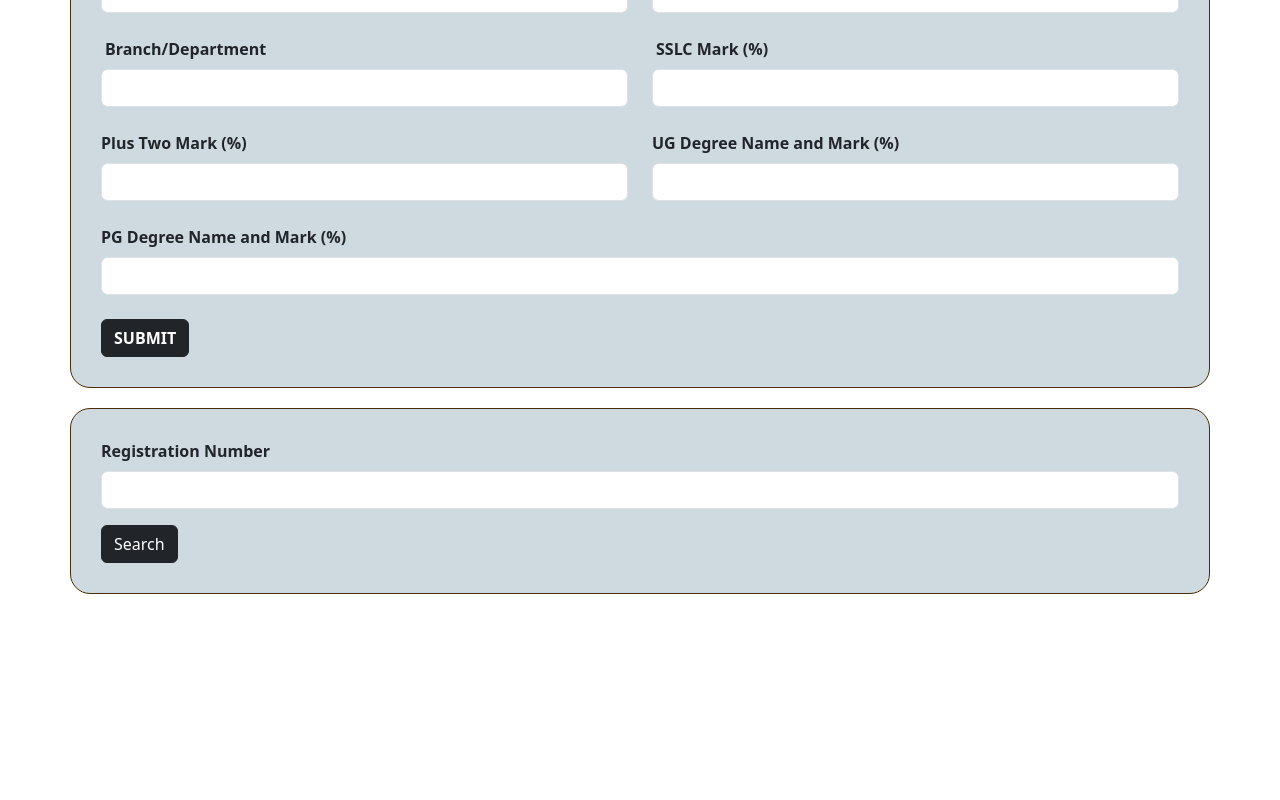
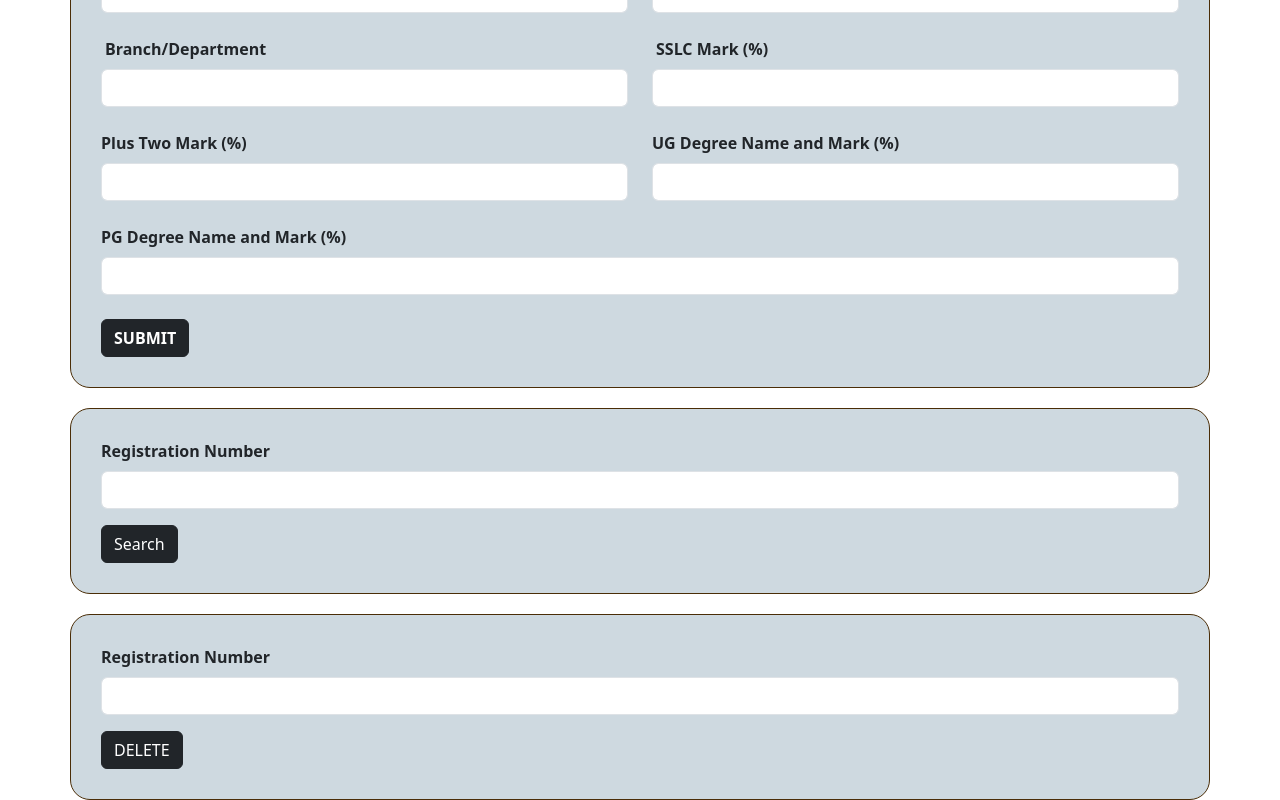
Before and after one commit to Amritha043/campus-app-react, a React (Vite) app: page / in a window 1280 px wide. Shown: the part 202-1002 px from the top of the page. Before the commit the page ends 800 px from the top, so only its background shows below. Built offline with nearby package versions, Linux system fonts and the light colour scheme.

Commit message:
delete component added

```diff
--- a/src/App.jsx
+++ b/src/App.jsx
@@ -5,6 +5,7 @@ import heroImg from './assets/hero.png'
 import './App.css'
 import AddRegistration from './components/AddRegistration'
 import SearchStudent from './components/SearchStudent'
+import DeleteReg from './components/DeleteReg'
 
 function App() {
   const [count, setCount] = useState(0)
@@ -13,6 +14,7 @@ function App() {
     <>
       <AddRegistration/>
       <SearchStudent/>
+    <DeleteReg/>
     </>
   )
 }
--- /dev/null
+++ b/src/components/DeleteReg.jsx
@@ -0,0 +1,25 @@
+import React from 'react'
+
+const DeleteReg = () => {
+  return (
+    <div>
+          <div className="container">
+            <div className="row">
+                <div className="col col-12 col-sm-12 col-md-12 col-lg-12 col-xl-12 col-xxl-12">
+                    <div className="row g-3">
+                        <div className="col col-12 col-sm-12 col-md-12 col-lg-12 col-xl-12 col-xxl-12">
+                            <label htmlFor="" className="form-label "><b>Registration Number</b></label>
+                            <input type="text" className="form-control" />
+                        </div>
+                        <div className="col col-12 col-sm-12 col-md-12 col-lg-12 col-xl-12 col-xxl-12">
+                            <button className="btn btn-dark "> DELETE</button>
+                        </div>
+                    </div>
+                </div>
+            </div>
+        </div>
+    </div>
+  )
+}
+
+export default DeleteReg
```
